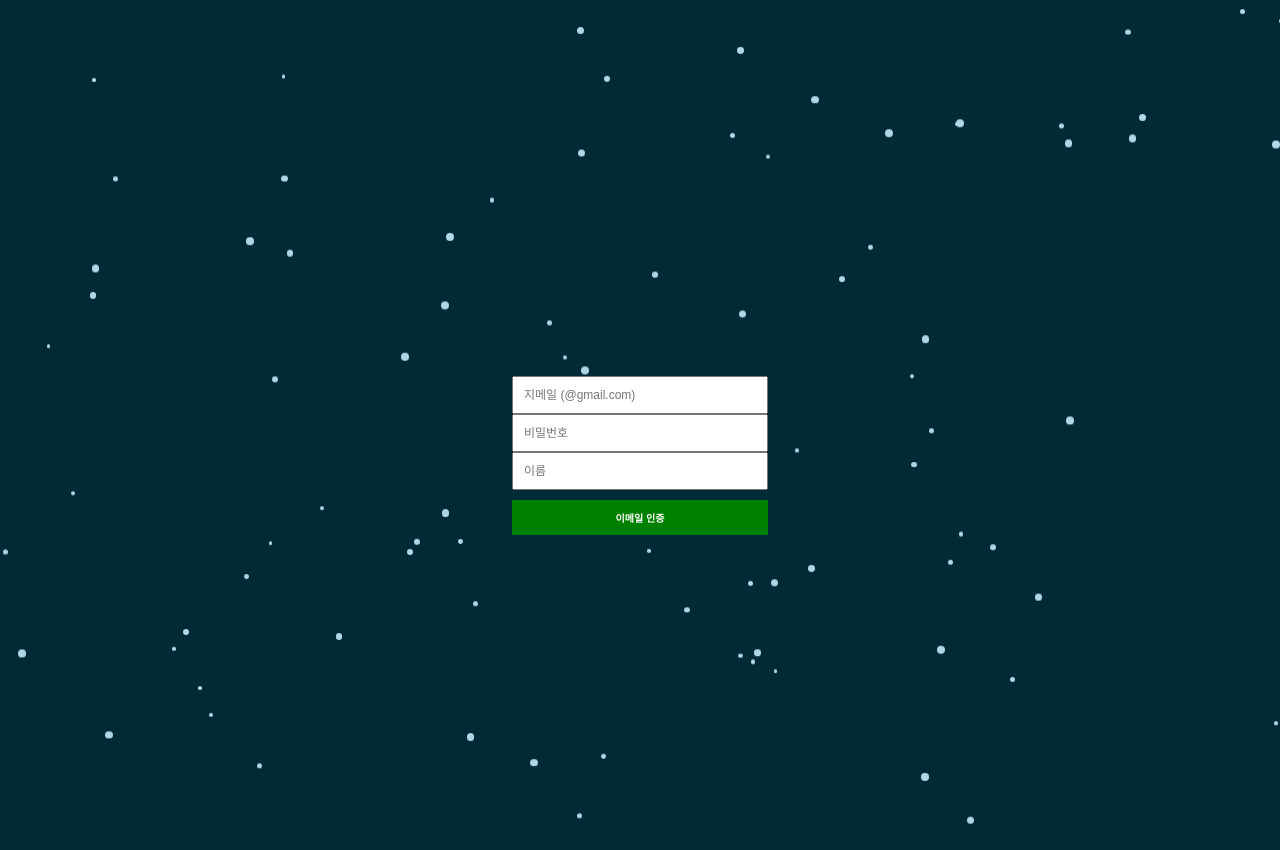
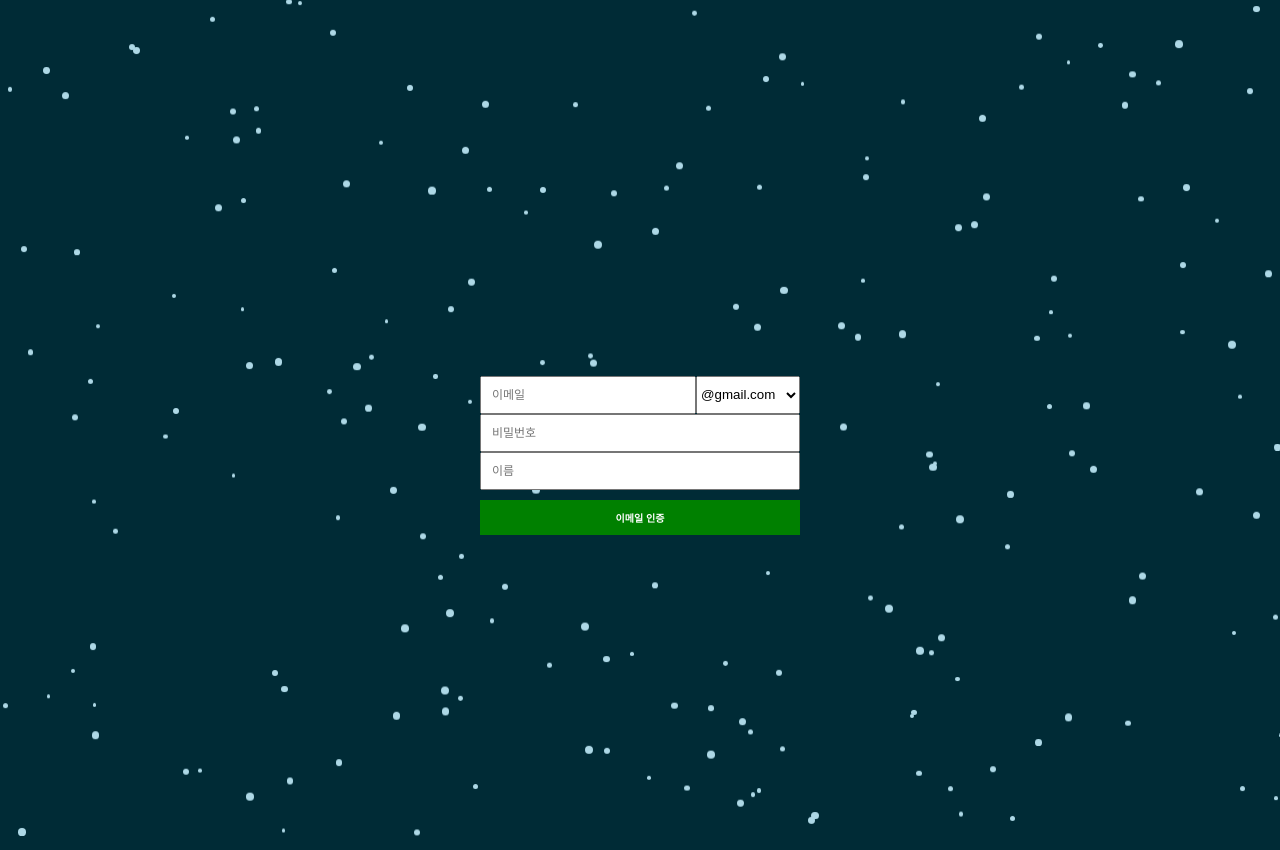
Before and after one commit to eugene028/imhere-client, a React (Create React App) app: page / in a window 1280 px wide. Both pictures are taken after a click on the button "회원가입". Built offline with nearby package versions, Linux system fonts and the light colour scheme.

Commit message:
feat : 이메일 인증과 회원가입 구현

```diff
--- a/src/App.js
+++ b/src/App.js
@@ -13,7 +13,7 @@ function makeSnow() {
   snow.style.width = size + "px";
   snow.style.height = size + "px";
   snow.style.left = Math.random() * window.innerWidth + "px";
-  snow.style.animationDuration = Math.random() * 3 + 2 + "s";
+  snow.style.animationDuration = Math.random() * 3 + 2.5 + "s";
   snow.style.zIndex = "-1";
   document.body.appendChild(snow);
   setTimeout(() => snow.remove(), 5000);
@@ -21,7 +21,7 @@ function makeSnow() {
 
 const App = () => {
   useEffect(() => {
-    const interval = setInterval(makeSnow, 40);
+    const interval = setInterval(makeSnow, 20);
     return () => clearInterval(interval);
   }, []);
 
--- a/src/api.js
+++ b/src/api.js
@@ -15,11 +15,10 @@ export const generateVerificationNumber = async email => {
 
 // TODO
 export const verifyValidateNumber = async (email, verificationCode) => {
-  return await axios.post(`http://localhost:8080/member/verification/${email}/${verificationCode}`)
+  return await axios.get(`http://localhost:8080/member/verification/${email}/${verificationCode}`)
     .then(response => {
       console.log(response.data);
-      console.log(response);
-      if (response.data === 'ture') {
+      if (response.data === true) {
         return true;
       }
       return false;
@@ -31,20 +30,24 @@ export const verifyValidateNumber = async (email, verificationCode) => {
 
 export const signUpNewMember = async (univId, name, password) => {
   const payload = {
-    univId: univId,
-    name: name,
-    password: password
+    "univId": `${univId}`,
+    "name": `${name}`,
+    "password": `${password}`
   }
 
-  return await axios.post(`http://localhost:8080/member/new`, payload)
+  const headers = {
+    'Content-Type': 'application/json'
+  }
+
+  return await axios.post(`http://localhost:8080/member/new`, payload, { headers: headers })
     .then(response => {
-      console.log(response.data);
+      console.log('signUpNewMember : ' + response);
       if (response.status === 200) {
         return true;
       }
       return false;
     }).catch(error => {
-      console.error('generateVerificationNumber error : ' + error)
+      console.error('signUpNewMember error : ' + error)
       return false;
     });
 }
--- a/src/component/page/MainPage.js
+++ b/src/component/page/MainPage.js
@@ -1,7 +1,7 @@
 import { createUserWithEmailAndPassword, signInWithEmailAndPassword, updateProfile } from "firebase/auth";
 import { auth } from "firebaseui";
 import React from "react";
-import { useEffect, useState } from "react";
+import { useState } from "react";
 import styled from "styled-components";
 import ChatRoom from "../ChatRoom";
 import { useNavigate } from 'react-router-dom';
@@ -30,6 +30,18 @@ const Button = styled.button`
   min-width : 9.8vw;
 `
 
+const UnivIdInput = styled.input`
+ min-width: 10vw;
+`
+
+const DomainSelect = styled.select`
+ min-width: 5vw;
+`
+
+const EmailArea = styled.div`
+  display: flex;
+`
+
 // function makeSnow() {
 //   const snow = document.createElement("div");
 //   const size = Math.random() * 4.5 + 3.5;
@@ -47,6 +59,8 @@ export const MainPage = (props) => {
   const [userData, setUserData] = useState({
     email: '',
     password: '',
+    univId: '',
+    domain: '',
     school: '홍익대학교',
   })
   const navigate = useNavigate();
@@ -91,14 +105,14 @@ export const MainPage = (props) => {
           <ChatRoom initUserData={userData} />
           :
           <LoginArea>
-            <input type='text' className='input-email' name='email' placeholder='이메일' value={userData.email} onChange={handleValue} />
+            <EmailArea>
+              <UnivIdInput type='text' className='input-univId' name='univId' placeholder='이메일' value={userData.univId} onChange={handleValue} />
+              <DomainSelect className='select-domain' name='domain' placeholder='도메인 선택' value={userData.domain} onChange={handleValue} >
+                <option>@gmail.com</option>
+                <option>@g.hongik.ac.kr</option>
+              </DomainSelect>
+            </EmailArea>
             <input type='text' className='input-password' name='password' placeholder='비밀번호' value={userData.password} onChange={handleValue} />
-            {/* <SchoolSelect className='select-school' name='school' placeholder='학교' value={userData.school} onChange={handleValue} >
-              <option>홍익대학교</option>
-              <option>연세대학교</option>
-              <option>서강대학교</option>
-              <option>이화여자대학교</option>
-            </SchoolSelect> */}
             <LoginAndSignUpBox>
               <Button type='button' className='signin-button' onClick={signIn}> 로그인 </Button>
               <Button type='button' className='signup-button' onClick={signUp}> 회원가입 </Button>
--- a/src/component/page/SignUpPage.js
+++ b/src/component/page/SignUpPage.js
@@ -1,14 +1,15 @@
-import React, { useEffect, useState } from "react";
+import React, { useState } from "react";
 import styled from "styled-components";
-import axios from 'axios';
-import { generateVerificationNumber } from "../../api";
+import { generateVerificationNumber, signUpNewMember, verifyValidateNumber } from "../../api";
+import { useNavigate } from 'react-router-dom';
+import * as ROUTES from "../../constants/routes";
 
 const SignUpArea = styled.div`
   display: flex;
   flex-direction: column;
   font-size: 10px;
   margin-top: 10px;
-  width: 20vw;
+  width: 25vw;
   position: relative;
 `
 
@@ -23,30 +24,49 @@ const SignUpButtonBox = styled.div`
 
 const Button = styled.button`
   font-size: 10px;
-  min-width : 20vw;
+  min-width : 25vw;
+`
+
+const UnivIdInput = styled.input`
+ min-width: 15vw;
+`
+
+const DomainSelect = styled.select`
+ min-width: 5vw;
+`
+
+const EmailArea = styled.div`
+  display: flex;
 `
 
 export const SignUpPage = () => {
   const [isInputValidate, setInputValidate] = useState(false);
   const [signUpInputData, setSignUpInputData] = useState({
-    email: '',
+    univId: '',
     password: '',
     name: '',
-    validtaeCode: '',
+    validateCode: '',
+    domain: '@gmail.com',
   })
+  const navigate = useNavigate();
 
   const handleValue = (event) => {
     const { value, name } = event.target;
+    // console.log(value);
+    // console.log(name);
     setSignUpInputData({ ...signUpInputData, [name]: value });
   }
 
   const validateUserData = () => {
     const nameRegex = /^[가-힣]{2,4}$/;
     const passwordRegex = /^(?=.*[a-zA-Z])(?=.*[0-9])[a-zA-Z0-9]{8,20}$/;
-    const emailRegex = /^[a-zA-Z0-9]+@gmail\.com$/;
+    const univIdRegex = /^[a-zA-Z0-9]+$/;
+    // const gmailRegex = /^[a-zA-Z0-9]+@gmail\.com$/;
+    // const gmailDomain = `@gmail.com`;
+    // const hongikGmailDomain = `@g.hongik.ac.kr`;
 
-    if (!emailRegex.test(signUpInputData.email)) {
-      alert('이메일 형식이 올바르지 않습니다. (예: example@gmail.com)');
+    if (!univIdRegex.test(signUpInputData.univId)) {
+      alert('이메일 형식이 올바르지 않습니다.');
       return false;
     }
 
@@ -68,7 +88,8 @@ export const SignUpPage = () => {
 
     if (validateUserData()) {
       // alert('통과..통과일세')
-      const { email, password, name } = signUpInputData;
+      const { univId, domain } = signUpInputData;
+      const email = univId + domain;
       generateVerificationNumber(email)
         .then(response => {
           console.log(response);
@@ -82,7 +103,25 @@ export const SignUpPage = () => {
   };
 
   const handleSignUpButton = () => {
-
+    const { univId, domain, name, password, validateCode } = signUpInputData;
+    const email = univId + domain;
+    verifyValidateNumber(email, validateCode)
+      .then(response => {
+        if (response === true) {
+          signUpNewMember(email, name, password)
+            .then(() => {
+              // TODO: 리다이렉션
+              alert('회원가입 추카포카여');
+              navigate(ROUTES.HOME);
+            })
+            .catch(() => {
+              alert(`에러 발생! 관리자에게 문의하세요!`)
+            })
+        } else {
+          alert(`인증 번호가 다릅니다! 인증번호 : ${validateCode}`);
+        }
+      })
+      .catch(() => { alert(`에러 발생! 관리자에게 문의하세요!`) })
   }
 
 
@@ -91,7 +130,14 @@ export const SignUpPage = () => {
       {
         !isInputValidate ?
           <SignUpArea>
-            <input type='text' className='input-email' name='email' placeholder='지메일 (@gmail.com)' value={signUpInputData.email} onChange={handleValue} />
+            <EmailArea>
+              <UnivIdInput type='text' className='input-univId' name='univId' placeholder='이메일' value={signUpInputData.univId} onChange={handleValue} />
+              <DomainSelect className='select-domain' name='domain' placeholder='도메인 선택' value={signUpInputData.domain} onChange={handleValue} >
+                <option>@gmail.com</option>
+                <option>@g.hongik.ac.kr</option>
+              </DomainSelect>
+            </EmailArea>
+
             <input type='text' className='input-password' name='password' placeholder='비밀번호' value={signUpInputData.password} onChange={handleValue} />
             <input type='text' className='input-name' name='name' placeholder='이름' value={signUpInputData.name} onChange={handleValue} />
             <SignUpButtonBox>
@@ -100,7 +146,7 @@ export const SignUpPage = () => {
           </SignUpArea>
           :
           <SignUpArea>
-            <input type='text' className='input-validtae-code' name='validtae-code' placeholder='메일로 온 인증 코드를 입력하세요' value={signUpInputData.validtaeCode} onChange={handleValue} />
+            <input type='text' className='input-validate-code' name='validateCode' placeholder='메일로 온 인증 코드를 입력하세요' value={signUpInputData.validateCode} onChange={handleValue} />
             <SignUpButtonBox>
               <Button type='button' className='signup-button' onClick={handleSignUpButton}> 회원가입 </Button>
             </SignUpButtonBox>
```
